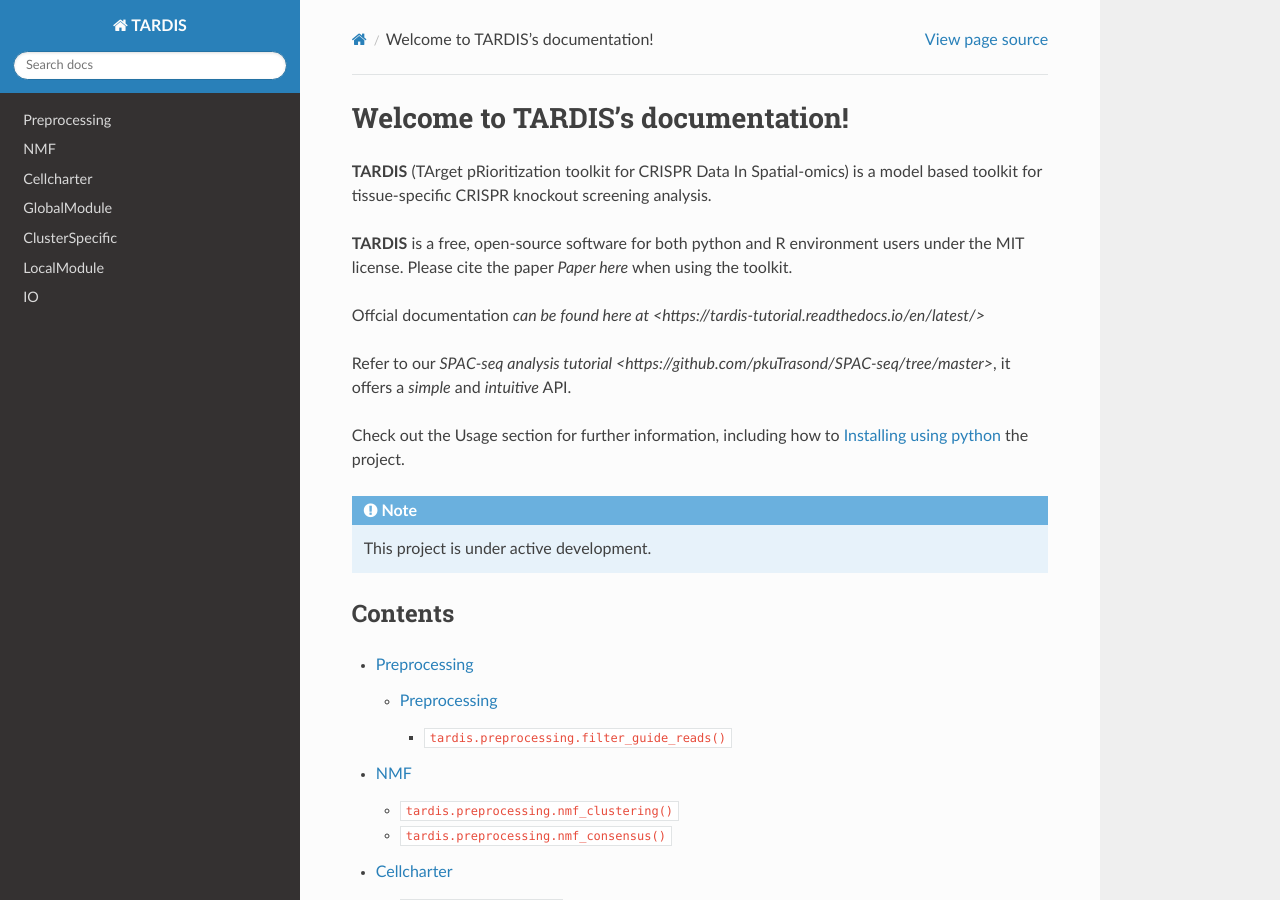
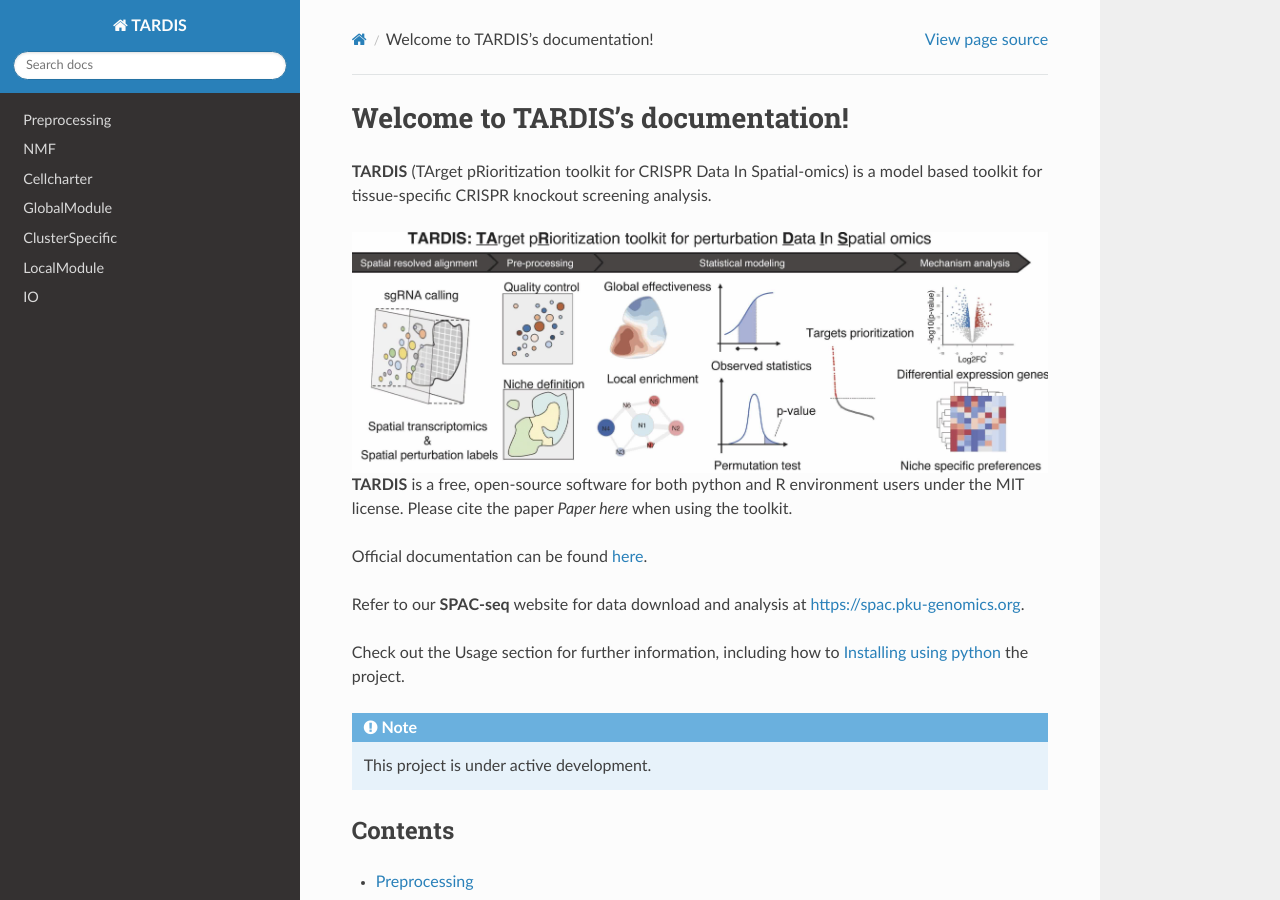
Before and after one commit to zenglab-pku/TARDIS, a Sphinx documentation site: the page built from docs/source/index.rst, in a window 1280 px wide and 900 px high. Built offline with Sphinx 7.4.7 and the Read the Docs theme 3.1.0, drawn with Linux system fonts in a browser that asks for light colours; pages that are not in the unit, such as notebooks, are missing from menus; some of the changed text lies outside the part shown.

Commit message:
fix index

```diff
--- a/docs/source/index.rst
+++ b/docs/source/index.rst
@@ -3,13 +3,17 @@ Welcome to TARDIS's documentation!
 
 **TARDIS** (TArget pRioritization toolkit for CRISPR Data In Spatial-omics) is a model based toolkit for tissue-specific CRISPR knockout screening analysis.
 
+.. image:: ../_images/main_tardis_desc.jpg
+   :alt: TARDIS Overview
+   :align: center
+   :width: 1200px
+
 **TARDIS** is a free, open-source software for both python and R environment users under the MIT license.
 Please cite the paper `Paper here` when using the toolkit.
 
-Offcial documentation `can be found here at <https://tardis-tutorial.readthedocs.io/en/latest/>`
+Official documentation can be found `here <https://tardis-tutorial.readthedocs.io/en/latest/>`_.
 
-Refer to our `SPAC-seq analysis tutorial <https://github.com/pkuTrasond/SPAC-seq/tree/master>`,
-it offers a *simple* and *intuitive* API.
+Refer to our **SPAC-seq** website for data download and analysis at `https://spac.pku-genomics.org <https://spac.pku-genomics.org>`_.
 
 Check out the :doc:`Usage` section for further information, including
 how to :ref:`Installation` the project.
@@ -32,3 +36,10 @@ Contents
    LocalModule
    IO
    API
+
+Contacts
+--------
+
+If you have any questions or suggestions, please feel free to contact me at `Barry Wang <barry_2001@stu.pku.edu.cn>`_.
+
+Please also feel free to contact `Dr. Zexian Zeng <zexianzeng@pku.edu.cn>`_ if you are interested in the spatial CRISPR screen data analysis.
```
Also changed, not shown: docs/_images/main_tardis_desc.jpg (added).
